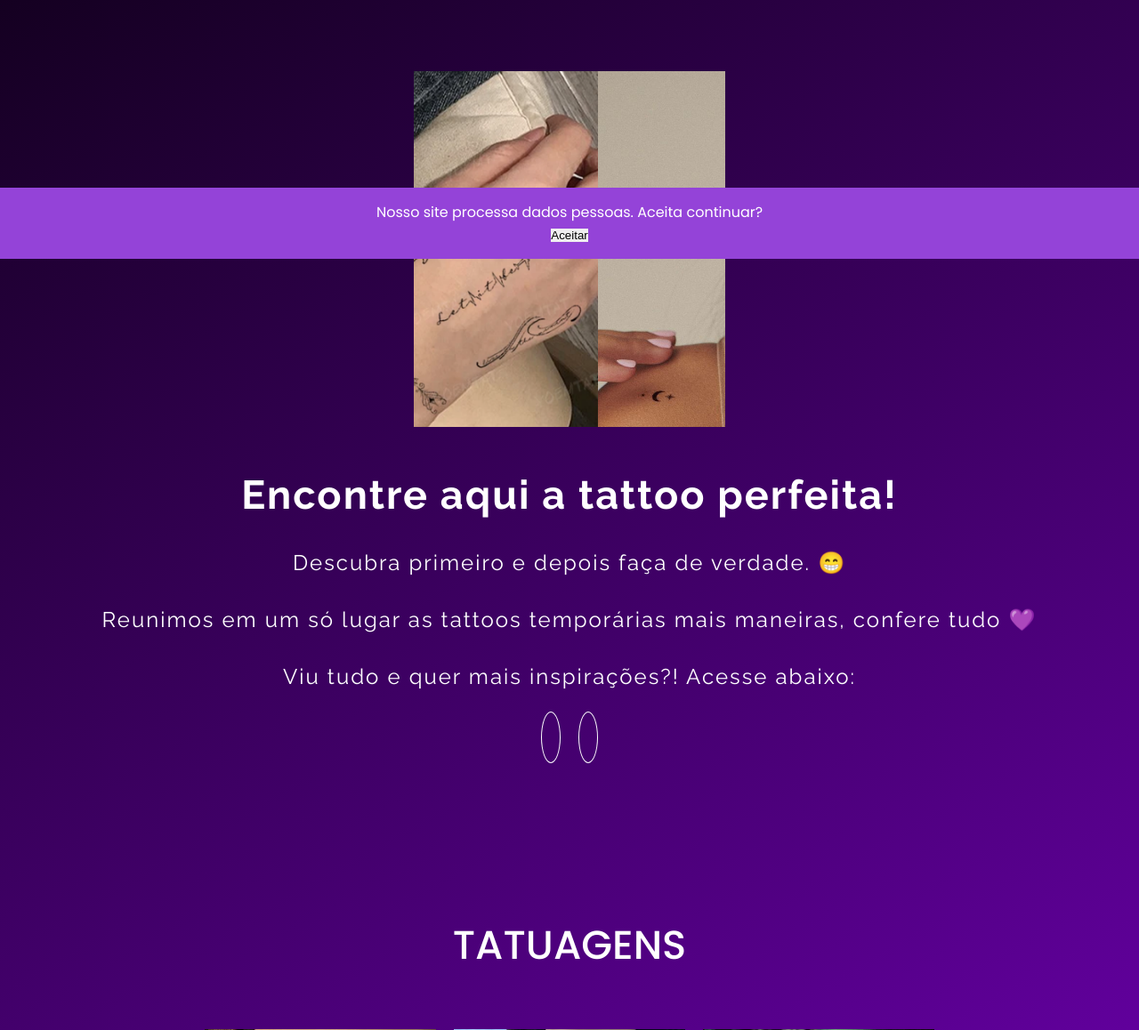
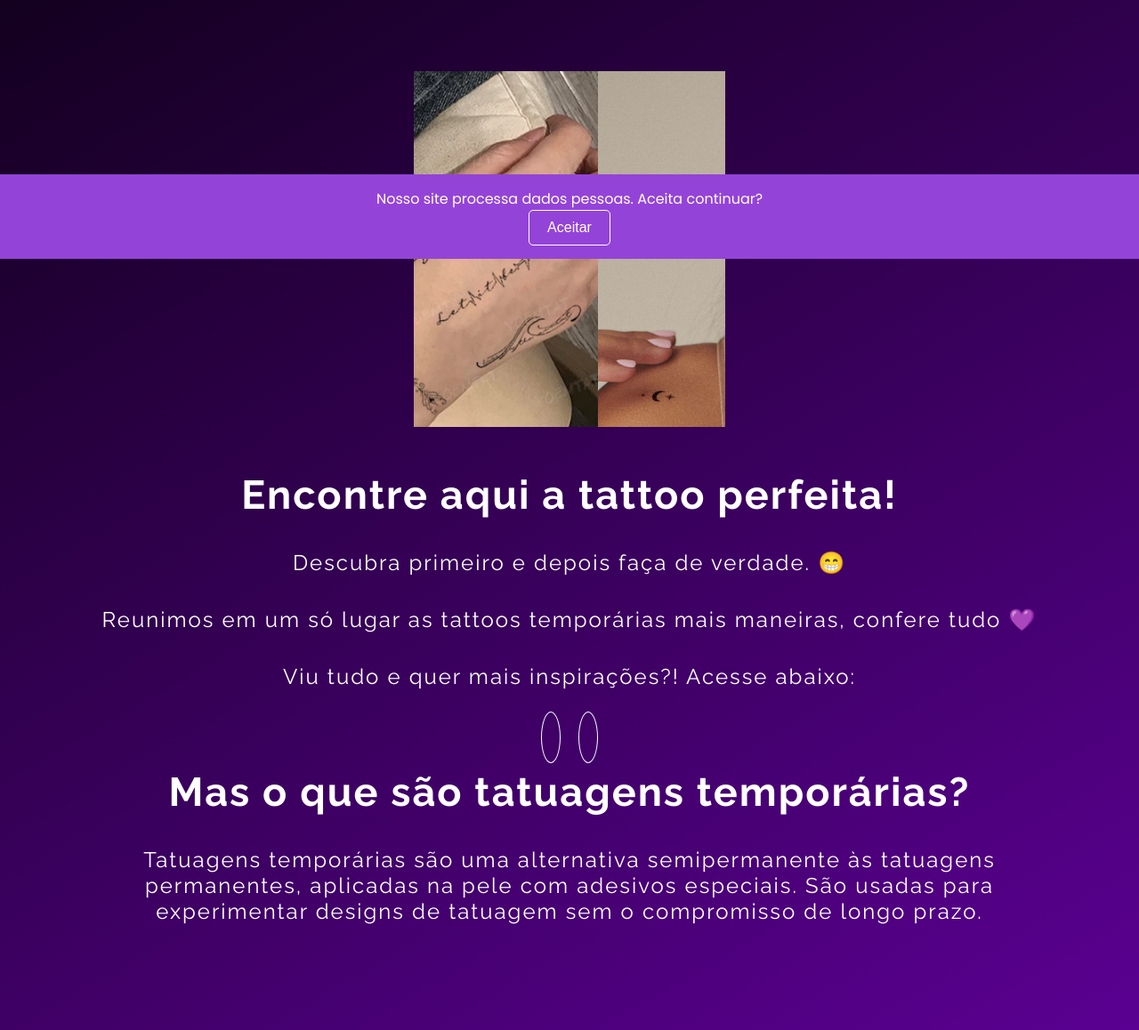
Before and after one commit to ninizinha/sculp-nova-versao, a PHP site: page / in a window 1280 px wide. Shown: the part 509-1667 px from the top of the page at 89% size. Run offline with PHP 8.4, Linux system fonts and the light colour scheme.

Commit message:
Add files via upload

```diff
--- a/index.html
+++ b/index.html
@@ -28,7 +28,7 @@
   <body>
     <header class="cabecalho">
 
-      <a href="#">
+      <a href="#informacoes1">
         <h1 class="logo">S</h1>
       </a>
 
@@ -40,8 +40,6 @@
           />
         </div>
       </div>
-
-
 
       <nav class="menu">
         <ul>
@@ -65,7 +63,7 @@
         </div>
 
     </div>
-      <div class="informacoes">
+      <div id="informacoes1"class="informacoes">
         <h1>Encontre aqui a tattoo perfeita!</h1>
         <p>Descubra primeiro e depois faça de verdade. 😁</p>
 
@@ -93,6 +91,10 @@
             </a>
           </li>
         </ul>
+
+        <h2> Mas o que são tatuagens temporárias? </h2>
+        <p>
+          Tatuagens temporárias são uma alternativa semipermanente às tatuagens permanentes, aplicadas na pele com adesivos especiais. São usadas para experimentar designs de tatuagem sem o compromisso de longo prazo.</p>
       </div>
     </section>
     <section class="projetos" id="projetos">
--- a/src/css/estilosport.css
+++ b/src/css/estilosport.css
@@ -89,6 +89,7 @@ body {
 	text-transform: capitalize;
 	padding: 10px 20px;
 	transition: 0.2s;
+
 }
 
 .cabecalho .menu li a:hover {
@@ -117,6 +118,7 @@ body {
 	align-items: center;
 	gap: 50px;
 	justify-content: space-between;
+	margin-top: 150px;
 }
 .home .slideshow {
 	display: flex;
@@ -174,6 +176,12 @@ body {
 }
 
 .home .informacoes h1 {
+	font-family: "Raleway", sans-serif;
+	font-size: 45px;
+	margin-bottom: 20px;
+}
+
+.home .informacoes h2 {
 	font-family: "Raleway", sans-serif;
 	font-size: 45px;
 	margin-bottom: 20px;
@@ -338,3 +346,18 @@ body {
 .oculto{
     display: none;
 }
+
+#botao-aceita-mensagem {
+    background-color: #9443d8;
+    color: #fff;
+    border: 1px solid #fff;
+    padding: 10px 20px;
+    font-size: 16px;
+    border-radius: 5px;
+    cursor: pointer;
+    transition: background-color 0.3s;
+  }
+
+#botao-aceita-mensagem:hover {
+    background-color: #6b31a8;
+  }
--- a/src/js/index.js
+++ b/src/js/index.js
@@ -36,3 +36,24 @@ function aceitaMensagem(){
 
     localStorage.setItem("aceitouCookie", "1")
 }
+
+function salvaResultadoHistorico(conversao) {
+
+    let historico = recuperarHistoricodeConversoes();
+
+    historico.push(conversao);
+
+    let conversaoEmJson = JSON.stringify(historico);
+    localStorage.setItem("historico", historico);
+}
+
+function recuperarHistoricodeConversoes(){
+    let historico = localStorage.getItem("historico");
+
+    if(!historico){
+
+        return[];
+    }
+    let historicoConvertido = JSON.parse(historico);
+    return historicoConvertido;
+}
```
